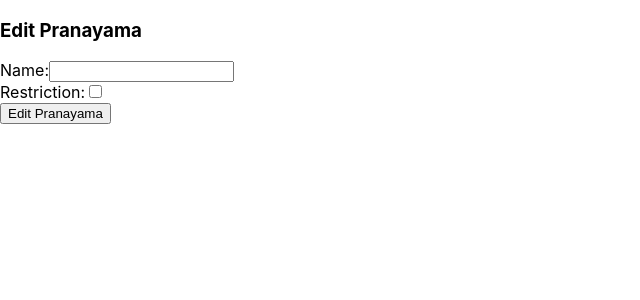
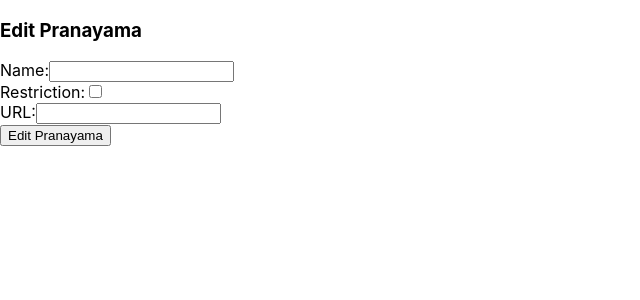
Before and after one commit to tsvGithub/MERN_Pranayama_App, a React (Create React App) app in the folder client/: page /edit/1 in a window 1280 px wide. Shown: the top 300 px of the page, without its empty margins (0-640 px from the left). Built offline with nearby package versions, Linux system fonts and the light colour scheme; no server answers.

Commit message:
url added in Model & paths

```diff
--- a/client/src/components/create-pranayama.component.js
+++ b/client/src/components/create-pranayama.component.js
@@ -12,12 +12,14 @@ export default class CreatePranayama extends Component {
     // 5 ---------------------
     this.onChangeName = this.onChangeName.bind(this);
     this.onChangeRestriction = this.onChangeRestriction.bind(this);
+    this.onChangeUrl = this.onChangeUrl.bind(this);
     this.onSubmit = this.onSubmit.bind(this);
 
     // 2------------------
     this.state = {
       name: "",
       restriction: false,
+      url: "",
     };
   }
   // 6------------------------
@@ -37,6 +39,12 @@ export default class CreatePranayama extends Component {
       restriction: !this.state.restriction,
     });
   }
+  //-------------------------
+  onChangeUrl(e) {
+    this.setState({
+      url: e.target.value,
+    });
+  }
 
   // 4---------------------
   onSubmit(e) {
@@ -45,6 +53,7 @@ export default class CreatePranayama extends Component {
     const pranayama = {
       name: this.state.name,
       restriction: this.state.restriction,
+      url: this.state.url,
     };
     console.log(pranayama);
 
@@ -75,6 +84,10 @@ export default class CreatePranayama extends Component {
               onChange={this.onChangeRestriction}
             />
           </div>
+          <div className="form-group">
+            <label>URL:</label>
+            <input type="text" className="form-control" value={this.state.url} onChange={this.onChangeUrl} />
+          </div>
 
           <div className="form-group">
             <input type="submit" value="Create New Pranayama" className="btn btn-primary" />
--- a/client/src/components/edit-pranayama.component.js
+++ b/client/src/components/edit-pranayama.component.js
@@ -13,6 +13,7 @@ export default class EditPranayama extends Component {
     // step 5 ------------------------------
     this.onChangeName = this.onChangeName.bind(this);
     this.onChangeRestriction = this.onChangeRestriction.bind(this);
+    this.onChangeUrl = this.onChangeUrl.bind(this);
     this.onSubmit = this.onSubmit.bind(this);
 
     // step 2 --------------------------
@@ -20,6 +21,7 @@ export default class EditPranayama extends Component {
     this.state = {
       name: "",
       restriction: false,
+      url: "",
     };
   }
 
@@ -32,6 +34,7 @@ export default class EditPranayama extends Component {
         this.setState({
           name: response.data.name,
           restriction: response.data.restriction,
+          url: response.data.url,
         });
       })
       .catch(function (error) {
@@ -49,6 +52,12 @@ export default class EditPranayama extends Component {
       restriction: !this.state.restriction,
     });
   }
+  //-------------------------
+  onChangeUrl(e) {
+    this.setState({
+      url: e.target.value,
+    });
+  }
 
   // step 4 -----------------
   onSubmit(e) {
@@ -57,6 +66,7 @@ export default class EditPranayama extends Component {
     const pranayama = {
       name: this.state.name,
       restriction: this.state.restriction,
+      url: this.state.url,
     };
     console.log(pranayama);
 
@@ -79,7 +89,7 @@ export default class EditPranayama extends Component {
             <label>Name:</label>
             <input
               type="text"
-              required
+              // required
               placeholder={this.state.name}
               className="form-control"
               value={this.state.name}
@@ -97,6 +107,17 @@ export default class EditPranayama extends Component {
               checked={this.state.restriction}
             />
           </div>
+          <div className="form-group">
+            <label>URL:</label>
+            <input
+              type="text"
+              // required
+              className="form-control"
+              placeholder={this.state.url}
+              value={this.state.url}
+              onChange={this.onChangeUrl}
+            />
+          </div>
 
           <div className="form-group">
             <input type="submit" value="Edit Pranayama" className="btn btn-primary" />
--- a/client/src/components/pranayama-player.component.js
+++ b/client/src/components/pranayama-player.component.js
@@ -1,4 +1,6 @@
 import React from "react";
+// import Sound from "react-sound";
+
 import AudioPlayer from "react-h5-audio-player";
 import "react-h5-audio-player/lib/styles.css";
 
@@ -15,10 +17,10 @@ import "react-h5-audio-player/lib/styles.css";
 // console.log(soundTrack);
 // console.log(sound);
 
-let sound = require("../sounds/bhastrika.m4a");
+// let sound = require("../sounds/bhastrika.m4a");
 
 const PranayamaPlayer = (props) => {
-  debugger;
+  //   debugger;
   //   let currentTrack = props.name;
   //   console.log(currentTrack);
   //   let sound = require("../sounds/bhastrika.m4a");
@@ -55,9 +57,18 @@ const PranayamaPlayer = (props) => {
       {/* {checkName()} */}
 
       {props.name}
-      <AudioPlayer src={sound} onPlay={(e) => console.log("onPlay")} />
+      {props.url}
+      {/* <Sound
+        url={props.url}
+        playStatus={Sound.status.PLAYING}
+        // playFromPosition={300 /* in milliseconds */}
+      {/* onLoading={this.handleSongLoading}
+        onPlaying={this.handleSongPlaying}
+        onFinishedPlaying={this.handleSongFinishedPlaying}
+      /> */}
+      {/* <AudioPlayer src={sound} onPlay={(e) => console.log("onPlay")} /> */}
       {/* <AudioPlayer src={`${require("../sounds/bhastrika.m4a")}`} onPlay={(e) => console.log("onPlay")} /> */}
-      {/* <AudioPlayer src={checkName(sound)} onPlay={(e) => console.log("onPlay")} /> */}
+      <AudioPlayer src={props.url} onPlay={(e) => console.log("onPlay")} />
       {/* <AudioPlayer
         src="https://drive.google.com/file/d/1dKJMBeQkMZrs6LmZVIjfVeWhx0VMkg8Y/view?usp=sharing"
         onPlay={(e) => console.log("onPlay")}
--- a/client/src/components/selected-pranayama.component.js
+++ b/client/src/components/selected-pranayama.component.js
@@ -1,7 +1,7 @@
 import React, { Component } from "react";
 import axios from "axios";
-import AudioPlayer from "react-h5-audio-player";
-import "react-h5-audio-player/lib/styles.css";
+// import AudioPlayer from "react-h5-audio-player";
+// import "react-h5-audio-player/lib/styles.css";
 import PranayamaPlayer from "./pranayama-player.component";
 // import sound from "../sounds/bhastrika.m4a";
 // import { sounds } from "../sounds";
@@ -25,6 +25,7 @@ export default class SelectedPranayama extends Component {
     this.state = {
       name: "",
       restriction: false,
+      url: "",
     };
   }
   componentDidMount() {
@@ -34,6 +35,7 @@ export default class SelectedPranayama extends Component {
         this.setState({
           name: response.data.name,
           restriction: response.data.restriction,
+          url: response.data.url,
         });
       })
       .catch(function (error) {
@@ -48,6 +50,7 @@ export default class SelectedPranayama extends Component {
         <h1>Selected Pranayama: </h1>
         <h3>{this.state.name}</h3>
         <h4>{this.state.restriction ? "Yes" : "No"}</h4>
+
         {/* <h4>{(src = `./sounds/${this.state.name}.m4a`)}</h4> */}
         {/* <AudioPlayer src={sound} onPlay={(e) => console.log("onPlay")} />
         <img src={`${require('../static/images/foo.png')}`} /> */}
@@ -57,7 +60,7 @@ export default class SelectedPranayama extends Component {
         {/* <AudioPlayer src={require(`../sounds/${this.state.name}.m4a`)} onPlay={(e) => console.log("onPlay")} /> */}
         {/*********************** */}
         {/* <AudioPlayer src={`${require("../sounds/bhastrika.m4a")}`} onPlay={(e) => console.log("onPlay")} /> */}
-        <PranayamaPlayer name={this.state.name} restriction={this.state.restriction} />
+        <PranayamaPlayer name={this.state.name} restriction={this.state.restriction} url={this.state.url} />
       </div>
     );
   }
```
Also changed, not shown: 2 other files (tests, documents, lock files or other folders).
